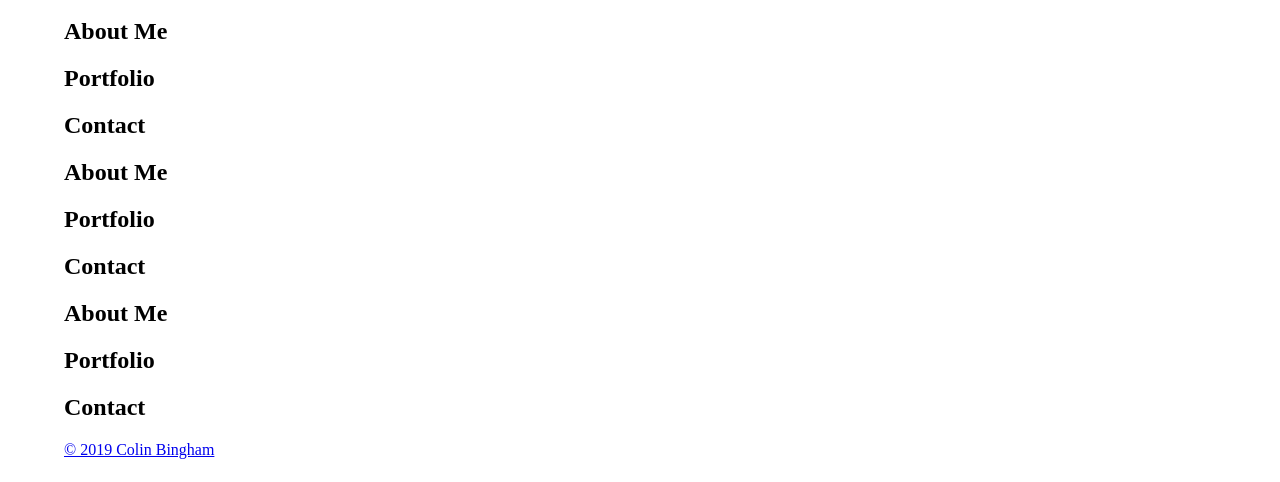
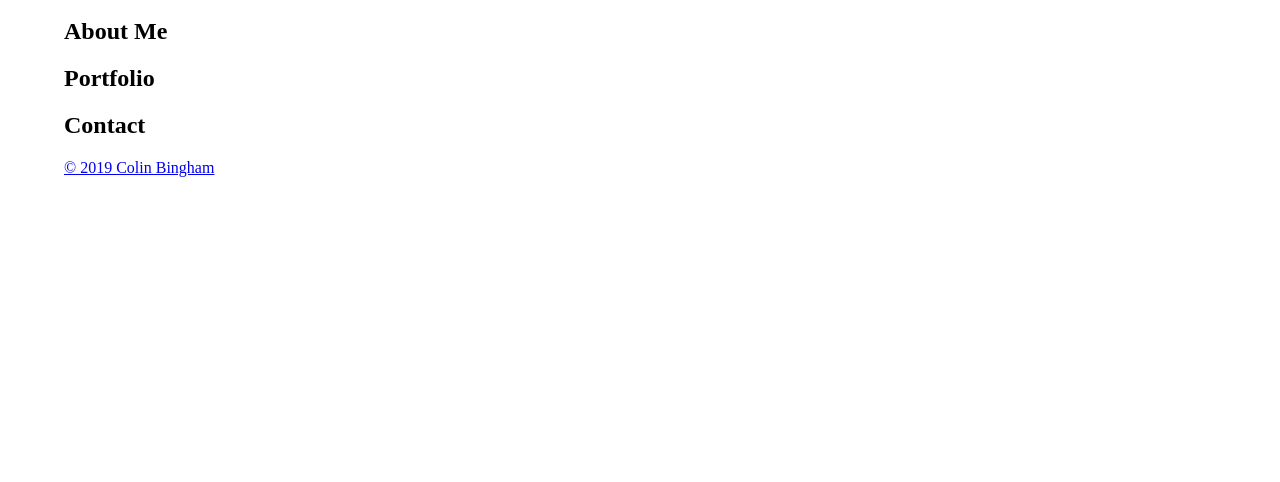
Before and after one commit to cpbingham/PersonalSite, a plain HTML site: page index.html in a window 1280 px wide. Shown: the part 318-800 px from the top of the page. Drawn offline with Linux system fonts and the light colour scheme.

Commit message:
Getting rid of dummy information

```diff
--- a/index.html
+++ b/index.html
@@ -55,41 +55,6 @@
         <section>
             <h2>Contact</h2>
         </section>
-
-
-        <!--About Me-->
-        <section>
-            <h2>About Me</h2>
-        </section>
-
-        <!--Portfolio-->
-        <section>
-            <h2>Portfolio</h2>
-        </section>
-
-        <!--Contact-->
-        <section>
-            <h2>Contact</h2>
-        </section>
-
-
-        <!--About Me-->
-        <section>
-            <h2>About Me</h2>
-        </section>
-
-        <!--Portfolio-->
-        <section>
-            <h2>Portfolio</h2>
-        </section>
-
-        <!--Contact-->
-        <section>
-            <h2>Contact</h2>
-        </section>
-
-
-
         <!--Footer-->
         <footer>
             <a href="#">&copy 2019 Colin Bingham</a>
```
